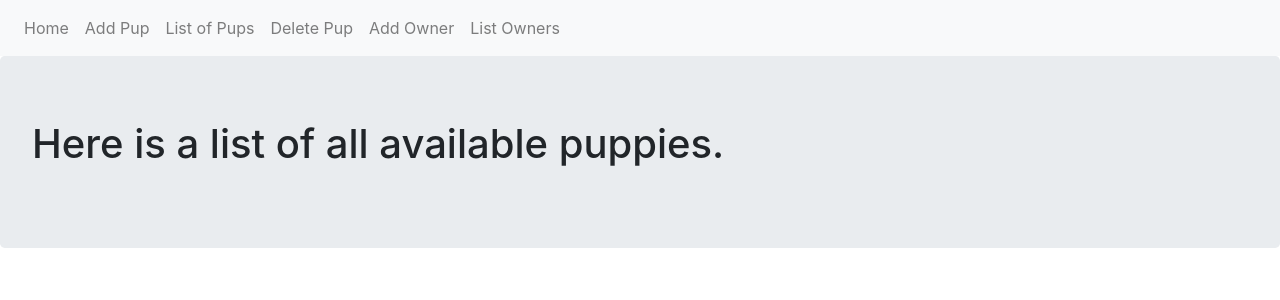
After one commit to Mkrolick/Flask-Work, a Flask app: template Flask-Bootcamp-master/05-Databases/03-Databases-in-Views/templates/list_owners.html in a window 1280 px wide. The commit adds this page. Shown: the top 300 px of the page. Run offline with Flask 2, Linux system fonts and the light colour scheme; the template is opened without the code that fills it, so the values that code supplies are empty; some libraries are stand-ins or nearby versions.

Commit message:
Some Extra Work

```diff
--- a/Flask-Bootcamp-master/05-Databases/03-Databases-in-Views/adoption_site.py
+++ b/Flask-Bootcamp-master/05-Databases/03-Databases-in-Views/adoption_site.py
@@ -3,6 +3,9 @@ from forms import  AddForm , DelForm, AddOwner
 from flask import Flask, render_template, url_for, redirect
 from flask_sqlalchemy import SQLAlchemy
 from flask_migrate import Migrate
+from flask import request
+
+
 app = Flask(__name__)
 # Key for Forms
 app.config['SECRET_KEY'] = 'mysecretkey'
@@ -24,13 +27,12 @@ class Puppy(db.Model):
     __tablename__ = 'puppies'
     id = db.Column(db.Integer,primary_key = True)
     name = db.Column(db.Text)
-    owner = db.relationship('Owner',backref='puppy',uselist=False)
+    owner = db.relationship('owners',backref='puppy',uselist=False)
 
     def __init__(self,name):
         self.name = name
 
     def __repr__(self):
-
         if self.owner:
             return f"Puppy name: {self.name} Owner: {self.owner}"
         else:
@@ -38,18 +40,18 @@ class Puppy(db.Model):
 
 class Owner(db.Model):
 
-    __tablename__ = 'owner'
+    __tablename__ = 'owners'
     id = db.Column(db.Integer,primary_key = True)
     name = db.Column(db.Text)
-    pup_id = db.Column(db.ForeignKey('puppies.id'))
+    pup_id = db.Column(db.Integer, db.ForeignKey('puppies.id'))
 
-    def __init__(self, name, pup_id)
+    def __init__(self, name, pup_id):
         self.pup_id = pup_id
         self.name = name
 
 
     def __repr__(self):
-        return f"My name is {self.name}. My puppies Id is {self.pup_id}"
+        return f"Name: {self.name} Puppy Id: {self.pup_id}"
 
 
 ############################################
@@ -83,6 +85,7 @@ def list_pup():
     puppies = Puppy.query.all()
     return render_template('list.html', puppies=puppies)
 
+
 @app.route('/delete', methods=['GET', 'POST'])
 def del_pup():
 
@@ -96,7 +99,9 @@ def del_pup():
 
         return redirect(url_for('list_pup'))
     return render_template('delete.html',form=form)
+
 @app.route('/add_owner', methods=['GET', 'POST'])
+def add_owner():
     form = AddOwner()
 
     if form.validate_on_submit():
@@ -105,9 +110,18 @@ def del_pup():
         new_owner = Owner(name, id)
         db.session.add(new_owner)
         db.session.commit()
-        return render_template(url_for(list_pup()))
+        return render_template(url_for('list_owners'))
 
-    return render_template('add_owner',form=form)
+    return render_template('add_owner.html',form=form)
+
+@app.route('/list_owners')
+def list_owners():
+    Owners = Owner.query.all()
+    return render_template('list_owners.html', Owners = Owners)
+
+
+
+
 
 
 
--- a/Flask-Bootcamp-master/05-Databases/03-Databases-in-Views/forms.py
+++ b/Flask-Bootcamp-master/05-Databases/03-Databases-in-Views/forms.py
@@ -13,8 +13,8 @@ class DelForm(FlaskForm):
     id = IntegerField('Id Number of Puppy to Remove:')
     submit = SubmitField('Remove Puppy')
 
-class AddOwner(FlaskForm)
+class AddOwner(FlaskForm):
 
     name = StringField('Name of Owner:')
     id = IntegerField('Id of Puppy:')
-    submit = StringField('Add Owner')
+    submit = SubmitField('Add Owner')
--- a/Flask-Bootcamp-master/05-Databases/03-Databases-in-Views/templates/add_owner.html
+++ b/Flask-Bootcamp-master/05-Databases/03-Databases-in-Views/templates/add_owner.html
@@ -7,6 +7,9 @@
       {# This hidden_tag is a CSRF security feature. #}
       {{ form.hidden_tag() }}
       {{ form.id.label }} {{ form.id() }}
+      <b></b>
+      {{ form.name.label }} {{ form.name() }}
+      <b></b>
       {{ form.submit() }}
   </form>
 </div>
--- a/Flask-Bootcamp-master/05-Databases/03-Databases-in-Views/templates/base.html
+++ b/Flask-Bootcamp-master/05-Databases/03-Databases-in-Views/templates/base.html
@@ -18,6 +18,8 @@
       <a class="nav-item nav-link" href="{{ url_for('add_pup') }}">Add Pup</a>
       <a class="nav-item nav-link" href="{{ url_for('list_pup') }}">List of Pups</a>
       <a class="nav-item nav-link" href="{{ url_for('del_pup') }}">Delete Pup</a>
+      <a class="nav-item nav-link" href="{{ url_for('add_owner') }}">Add Owner</a>
+      <a class="nav-item nav-link" href="{{ url_for('list_owners') }}">List Owners</a>
 
     </div>
 
--- /dev/null
+++ b/Flask-Bootcamp-master/05-Databases/03-Databases-in-Views/templates/list_owners.html
@@ -0,0 +1,12 @@
+{% extends "base.html" %}
+{% block content %}
+<div class="jumbotron">
+  <h1>Here is a list of all available puppies.</h1>
+  <ul>
+    {% for owner in owners  %}
+    <li>{{owner}}</li>
+    {% endfor %}
+  </ul>
+
+</div>
+{% endblock %}
--- a/Flask-Bootcamp-master/05-Databases/04-Project-Solutions/templates/base.html
+++ b/Flask-Bootcamp-master/05-Databases/04-Project-Solutions/templates/base.html
@@ -18,7 +18,7 @@
       <a class="nav-item nav-link" href="{{ url_for('add_pup') }}">Add Pup</a>
       <a class="nav-item nav-link" href="{{ url_for('list_pup') }}">List of Pups</a>
       <a class="nav-item nav-link" href="{{ url_for('del_pup') }}">Delete Pup</a>
-      <a class="nav-item nav-link" href="{{ url_for('add_owner') }}">Add Owner</a>
+      <a class="nav-item nav-link" href="{{ url_for('add_owner') }}">Add Owners</a>
     </div>
 
 </nav>
```
Also changed, not shown: Flask-Bootcamp-master/05-Databases/04-Project-Solutions/data.sqlite.
